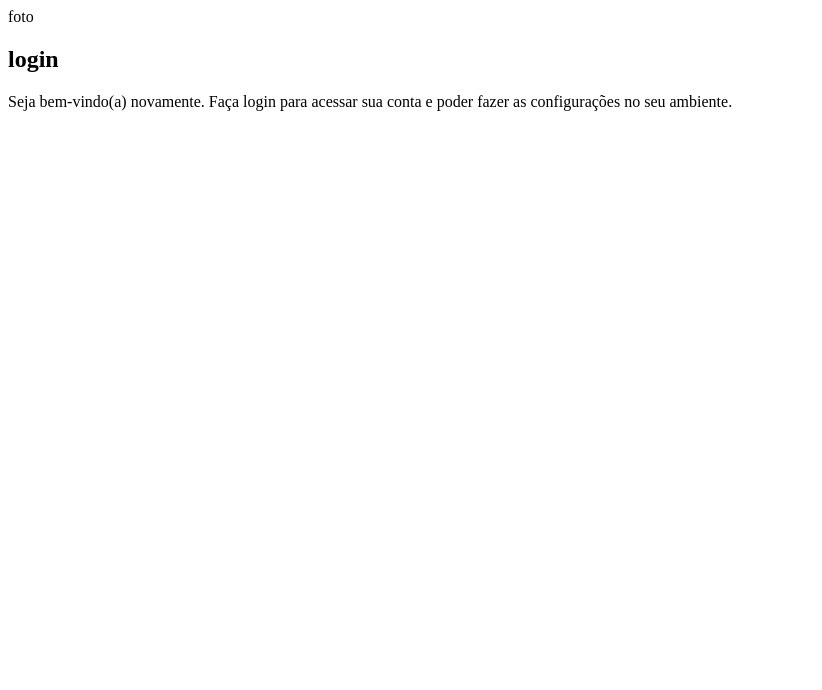
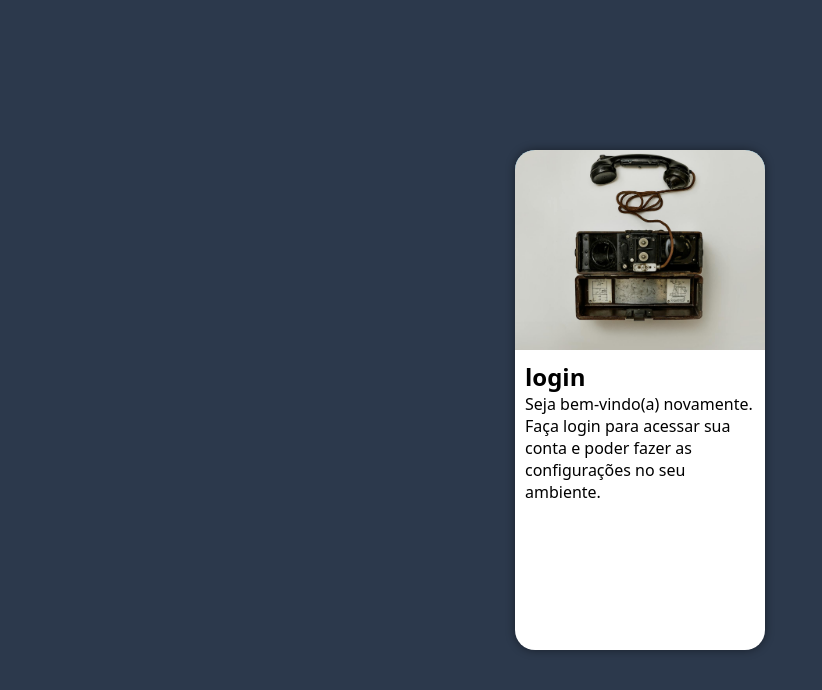
Before and after one commit to lilianprodev/projeto-login, a plain HTML site: page index.html in a window 1280 px wide. Shown: the whole page, without its empty margins (0-822 px from the left). Drawn offline with Linux system fonts and the light colour scheme.

Commit message:
atualizando

```diff
--- a/estilos/style.css
+++ b/estilos/style.css
@@ -9,6 +9,55 @@
  cor4: #908388
  cor5: #5b3f3a
 
+ #a037a3
+
 */
 
-::
+* {
+    font-family: system-ui, -apple-system, BlinkMacSystemFont, 'Segoe UI', Roboto, Oxygen, Ubuntu, Cantarell, 'Open Sans', 'Helvetica Neue', sans-serif;
+
+    padding: 0px;
+    margin: 0px;
+    box-sizing: border-box;
+
+}
+
+body, html {
+    background-color: #2c394c;
+    height: 100vh;
+    width: 100vw;
+}
+
+main {
+    position: relative;
+    height: 100vh;
+    width: 100vw;
+}
+
+section#login {
+    position: absolute;
+    top: 50%;
+    left: 50%;
+    transform: translate(-50%, -50%);
+    overflow: hidden;
+
+    background-color: white;
+    width: 250px;
+    height: 500px;
+    border-radius: 20px;
+    box-shadow: 0px 0px 10px rgba(0, 0, 0, 0.444);
+}
+
+section#login > div#imagem {
+    display: block;
+    background: #1d719d url(../imagens/pexels-alex-andrews-271121-821755\ \(1\).jpg) no-repeat;
+
+    background-size: cover;
+    background-position: center center;
+    height: 200px;
+}
+
+section#login > div#formulario {
+    display: block;
+    padding: 10px;
+}
--- a/index.html
+++ b/index.html
@@ -11,7 +11,7 @@
 
     <main>
         <section id="login">
-            <div id="imagem">foto
+            <div id="imagem">
 
             </div>
 
@@ -21,6 +21,11 @@
                 <h1>login</h1>
 
                 <p>Seja bem-vindo(a) novamente. Faça login para acessar sua conta e poder fazer as configurações no seu ambiente.</p>
+
+                <form action="login.php" method="post">
+
+
+                </form>
             </div>
 
         </section>
```
